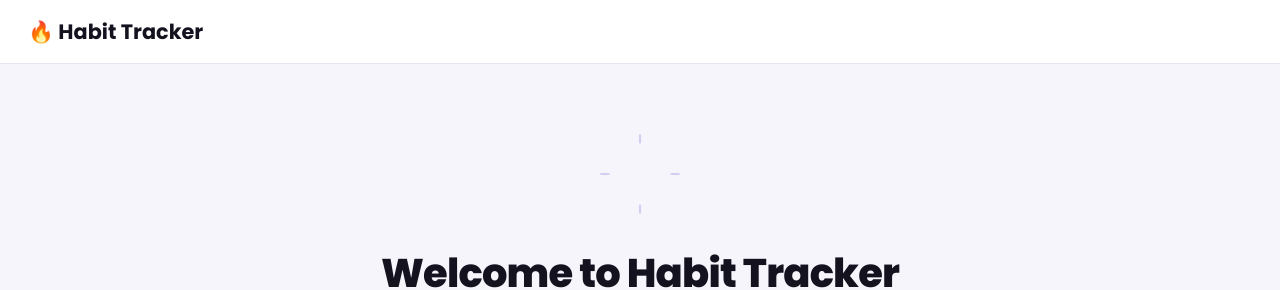
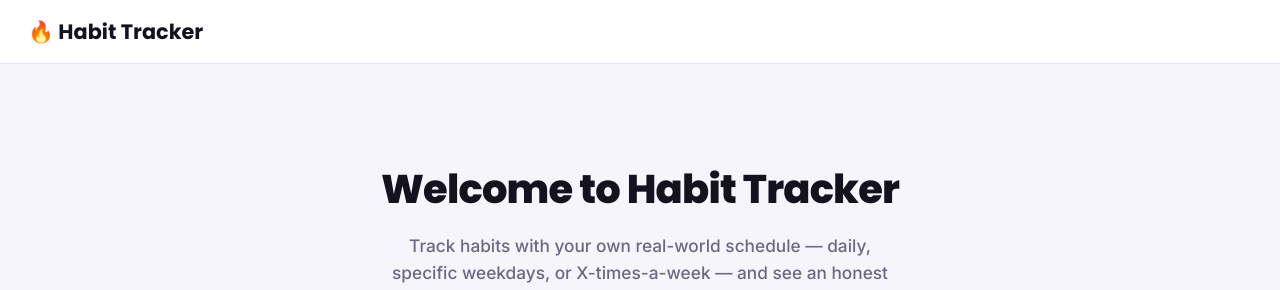
Before and after one commit to saraamir202216-prog/habit-tracker, a React (Vite) app in the folder frontend/: page / in a window 1280 px wide. Shown: the top 290 px of the page. Built offline with nearby package versions, Linux system fonts and the light colour scheme; no server answers.

Commit message:
Fix stamp burst

```diff
--- a/frontend/src/pages/Home.jsx
+++ b/frontend/src/pages/Home.jsx
@@ -6,16 +6,7 @@ export default function Home() {
 
   return (
     <div className="home-hero">
-      <div className="hero-stamp-wrap" aria-hidden="true">
-        <svg className="hero-stamp" viewBox="0 0 160 160" xmlns="http://www.w3.org/2000/svg">
-          <g className="stamp-burst">
-            <line x1="80" y1="6" x2="80" y2="20" />
-            <line x1="80" y1="140" x2="80" y2="154" />
-            <line x1="6" y1="80" x2="20" y2="80" />
-            <line x1="140" y1="80" x2="154" y2="80" />
-          </g>
-        </svg>
-      </div>
+
 
       <h1>Welcome to Habit Tracker</h1>
       <p className="home-tagline">
```
